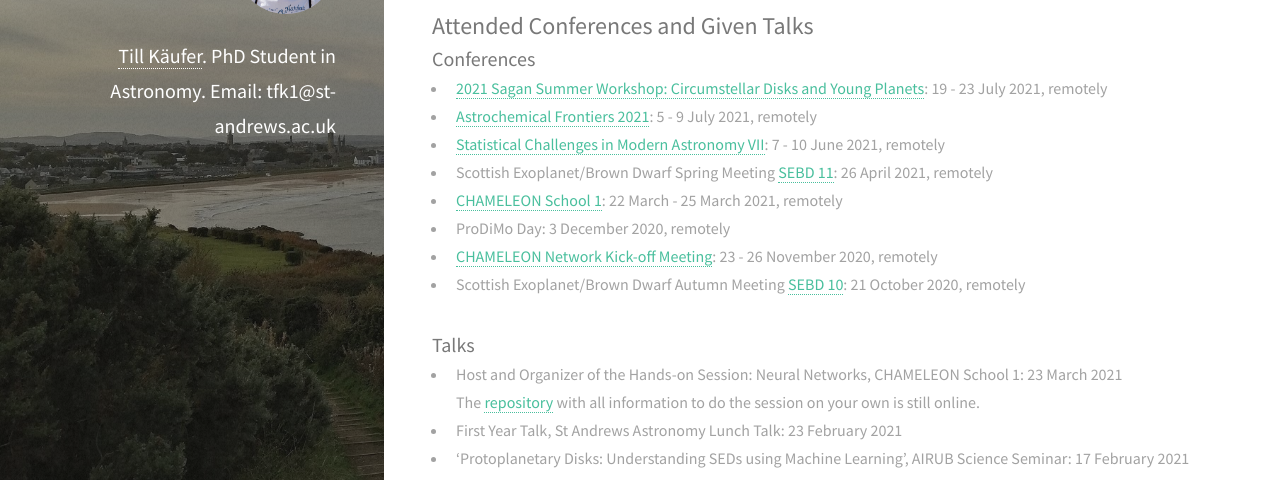
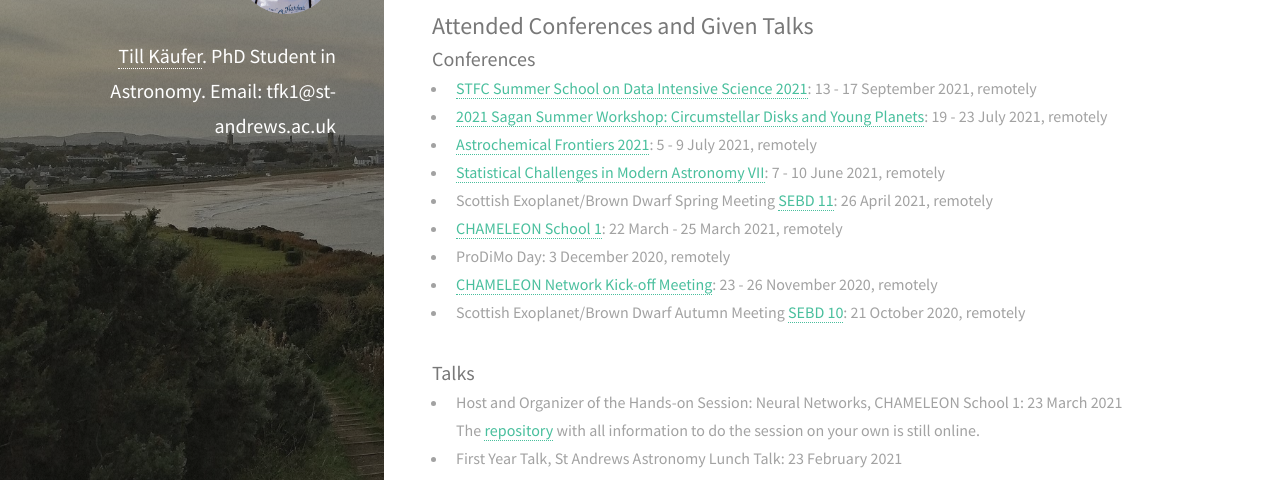
Before and after one commit to tillkaeufer/tillkaeufer.github.io, a Jekyll site: the page built from _posts/2020-10-06-talks.markdown, in a window 1280 px wide and 900 px high, scrolled down 586 px, cut to the strip 182-662 px from the top of the window. Built offline with Jekyll 4.4.1, drawn with Linux system fonts in a browser that asks for light colours; nearby versions of some CDN libraries.

Commit message:
stfc school

```diff
--- a/_posts/2020-10-06-talks.markdown
+++ b/_posts/2020-10-06-talks.markdown
@@ -10,7 +10,8 @@ permalink: 'events'
 ## Attended Conferences and Given Talks
 
 ### Conferences
-- [ 2021 Sagan Summer Workshop: Circumstellar Disks and Young Planets](https://nexsci.caltech.edu/workshop/2021/): 19 - 23 July 2021, remotely
+- [STFC Summer School on Data Intensive Science 2021](https://conference.astro.dur.ac.uk/event/3/overview): 13 - 17 September 2021, remotely
+- [2021 Sagan Summer Workshop: Circumstellar Disks and Young Planets](https://nexsci.caltech.edu/workshop/2021/): 19 - 23 July 2021, remotely
 - [Astrochemical Frontiers 2021](https://sites.google.com/view/astrochemical-frontiers-2021/home): 5 - 9 July 2021, remotely
 - [Statistical Challenges in Modern Astronomy VII](https://astronomy.outreach.psu.edu/): 7 - 10 June 2021, remotely
 - Scottish Exoplanet/Brown Dwarf Spring Meeting [SEBD 11](https://sebd11.sciencesconf.org/): 26 April 2021, remotely
```
